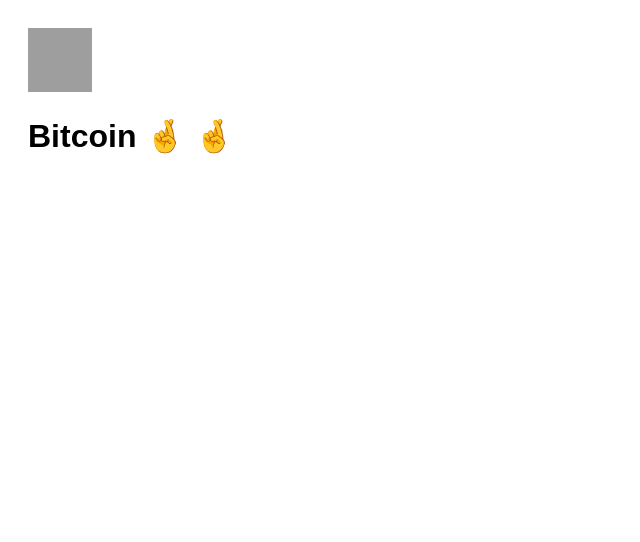
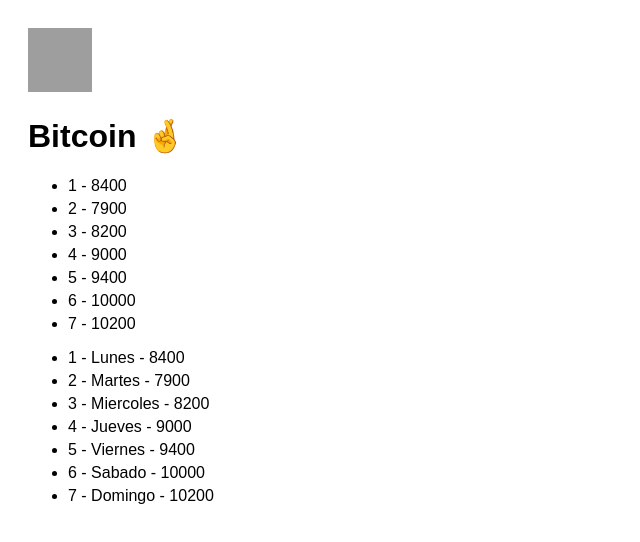
Before and after one commit to Odracir063/Crytpo-Vue, a plain HTML site: page index.html in a window 1280 px wide. Shown: the whole page, without its empty margins (0-640 px from the left). Drawn offline with nearby package versions, Linux system fonts and the light colour scheme; grey boxes are pictures that could not be loaded.

Commit message:
entendiendo el v-for

```diff
--- a/app.js
+++ b/app.js
@@ -5,7 +5,18 @@
         return {
             name: 'Bitcoin',
             img: 'https://cryptologos.cc/logos/bitcoin-btc-logo.png',
-            changePercent: 0
+            changePercent: 0,
+            prices: [8400, 7900, 8200, 9000, 9400, 10000, 10200],
+            pricesWithDays: [
+                { day: 'Lunes', value: 8400 },
+                { day: 'Martes', value: 7900 },
+                { day: 'Miercoles', value: 8200 },
+                { day: 'Jueves', value: 9000 },
+                { day: 'Viernes', value: 9400 },
+                { day: 'Sabado', value: 10000 },
+                { day: 'Domingo', value: 10200 },
+            ],
+
         }
     }
 })
--- a/index.html
+++ b/index.html
@@ -18,11 +18,22 @@
             <span v-else-if="changePercent < 0">👎</span>
             <span v-else>🤞</span>
 
-            <span v-show="changePercent > 0">👍</span>
+            <!-- <span v-show="changePercent > 0">👍</span>
             <span v-show="changePercent < 0">👎</span>
-            <span v-show="changePercent == 0">🤞</span>
+            <span v-show="changePercent == 0">🤞</span> -->
         </h1>
 
+        <ul>
+            <li v-for = "(p, i) in prices" :key = "p">
+                {{i+1}} - {{ p }}
+            </li>
+        </ul>
+
+        <ul>
+            <li v-for = "(p, i) in pricesWithDays" :key = "p">
+                {{i+1}} - {{p.day}} - {{ p.value }}
+            </li>
+        </ul>
 
     </div>
 
```
